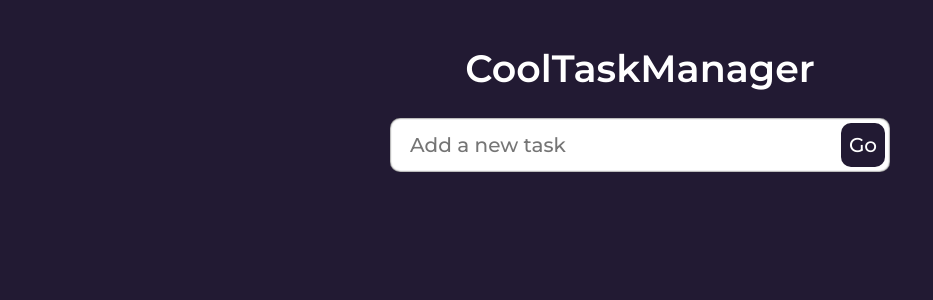
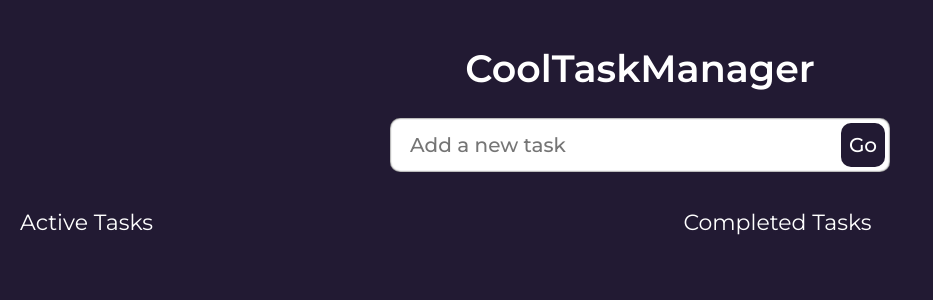
Before and after one commit to moerichka/dragdropapp, a React (Create React App) app: page / in a window 1280 px wide. Shown: the top 300 px of the page, without its empty margins (0-933 px from the left). Built offline with nearby package versions, Linux system fonts and the light colour scheme.

Commit message:
starting drag&drop implementation

```diff
--- a/package.json
+++ b/package.json
@@ -11,6 +11,7 @@
     "@types/react": "^18.0.0",
     "@types/react-dom": "^18.0.0",
     "react": "^18.2.0",
+    "react-beautiful-dnd": "^13.1.0",
     "react-dom": "^18.2.0",
     "react-icons": "^4.4.0",
     "react-scripts": "5.0.1",
--- a/src/components/SingleTask/singleTask.module.scss
+++ b/src/components/SingleTask/singleTask.module.scss
@@ -12,12 +12,16 @@
     transition: $transition03;
     &:hover{
         background-color: $bg-element3-hover;
+        transform: scale(1.02);
+        box-shadow: 0px 0px 10px hsla(0, 0%, 0%, 0.7);
     }
     &[data-iscomplited="true"]{
         background-color: $bg-element5;
     }
     &[data-iscomplited="true"]:hover{
         background-color: $bg-element5-hover;
+        transform: scale(1.02);
+        box-shadow: 0px 0px 10px hsla(0, 0%, 0%, 0.7);
     }
 }
 .singletext{
--- a/src/components/TaskList/TaskList.tsx
+++ b/src/components/TaskList/TaskList.tsx
@@ -4,7 +4,7 @@ import s from "./taskList.module.scss";
 import SingleTask from "../SingleTask";
 
 import { Task } from "../../model";
-import {Actions} from "../../reducer/tasksReducer"
+import { Actions } from "../../reducer/tasksReducer";
 
 interface Props {
   tasksState: Task[];
@@ -15,6 +15,9 @@ const TaskList: React.FC<Props> = (props) => {
   return (
     <div className={s.taskList}>
       <div className={s.container}>
+        <div className={s.active}>
+          <div className={s.taskheader}>Active Tasks</div>
+          <div className={s.tasks}>
             {props?.tasksState?.map((task) => (
               <SingleTask
                 task={task}
@@ -25,6 +28,21 @@ const TaskList: React.FC<Props> = (props) => {
             ))}
           </div>
         </div>
+        <div className={s.done}>
+          <div className={s.taskheader}>Completed Tasks</div>
+          <div className={s.tasks}>
+            {props?.tasksState?.map((task) => (
+              <SingleTask
+                task={task}
+                key={task.id}
+                tasksState={props.tasksState}
+                tasksDispatch={props.tasksDispatch}
+              />
+            ))}
+          </div>
+        </div>
+      </div>
+    </div>
   );
 };
 
--- a/src/components/TaskList/taskList.module.scss
+++ b/src/components/TaskList/taskList.module.scss
@@ -17,3 +17,24 @@
     max-width: 1400px;
     padding: 20px;
 }
+
+.active{
+    display: flex;
+    flex-direction: column;
+    gap: 15px;
+}
+.done{
+    display: flex;
+    flex-direction: column;
+    gap: 15px;
+}
+
+.taskheader{
+    font-size: 22px;
+}
+
+.tasks{
+    display: flex;
+    flex-direction: column;
+    gap: 20px;
+}
--- a/src/index.scss
+++ b/src/index.scss
@@ -7,7 +7,7 @@ $bg-element: hsla(208, 87%, 82%, 1);
 $bg-element1: hsla(38, 69%, 68%, 1);
 $bg-element2: hsla(346, 31%, 63%, 1);
 $bg-element3: hsla(319, 28%, 53%, 1);
-$bg-element3-hover: hsla(319, 28%, 60%, 1);
+$bg-element3-hover: hsla(319, 28%, 58%, 1);
 $bg-element4: hsla(300, 1%, 41%, 1);
 $bg-element5: hsla(135, 30%, 37%, 1);
 $bg-element5-hover: hsla(135, 30%, 45%, 1);
```
Also changed, not shown: 1 other file (tests, documents, lock files or other folders). Lines whose indentation alone changed are shown as unchanged.
